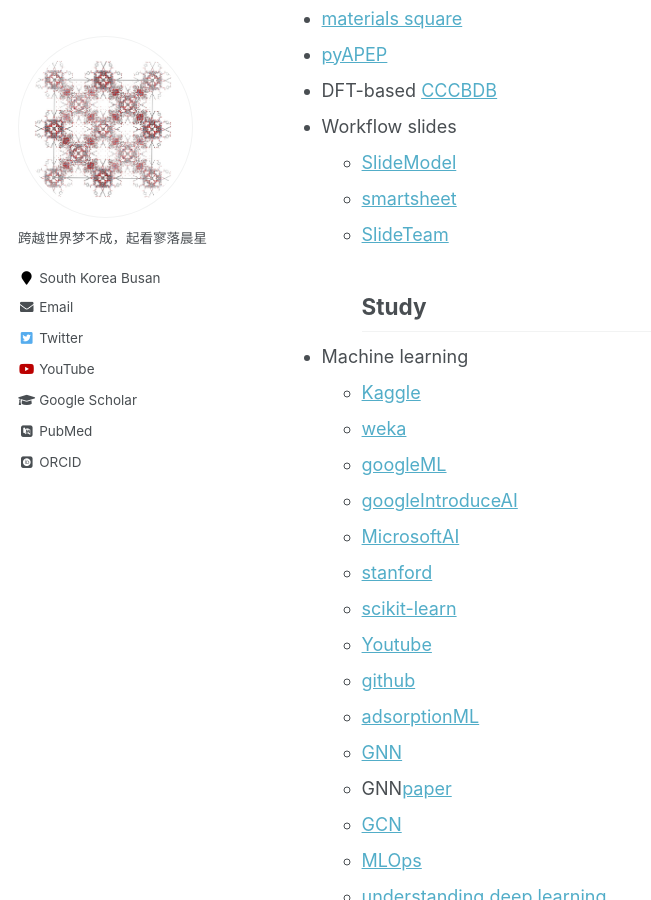
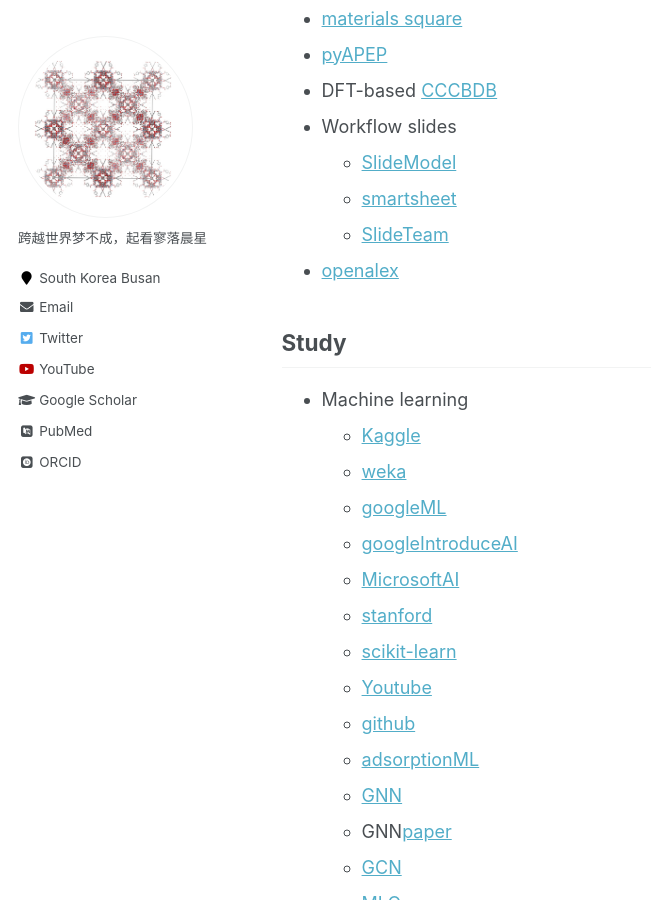
Before and after one commit to sxm13/ZGBshenxiaomoCV.github.io, a Jekyll site: the page built from _pages/markdown.md, in a window 1280 px wide and 900 px high, scrolled down 4643 px. Shown: the whole window, without its empty margins (0-651 px from the left). Built offline with Jekyll 4.4.1, drawn with Linux system fonts in a browser that asks for light colours; some web fonts are replaced.

Commit message:
Update markdown.md

```diff
--- a/_pages/markdown.md
+++ b/_pages/markdown.md
@@ -138,6 +138,8 @@
   * [SlideModel](https://slidemodel.com/)
   * [smartsheet](https://www.smartsheet.com/content/powerpoint-workflow-template)
   * [SlideTeam](https://www.slideteam.net/blog/top-11-powerpoint-workflow-templates-with-examples-and-samples)
+* [openalex](https://openalex.org/)
+
 ## Study
 * Machine learning
   * [Kaggle](https://www.kaggle.com/)
```
